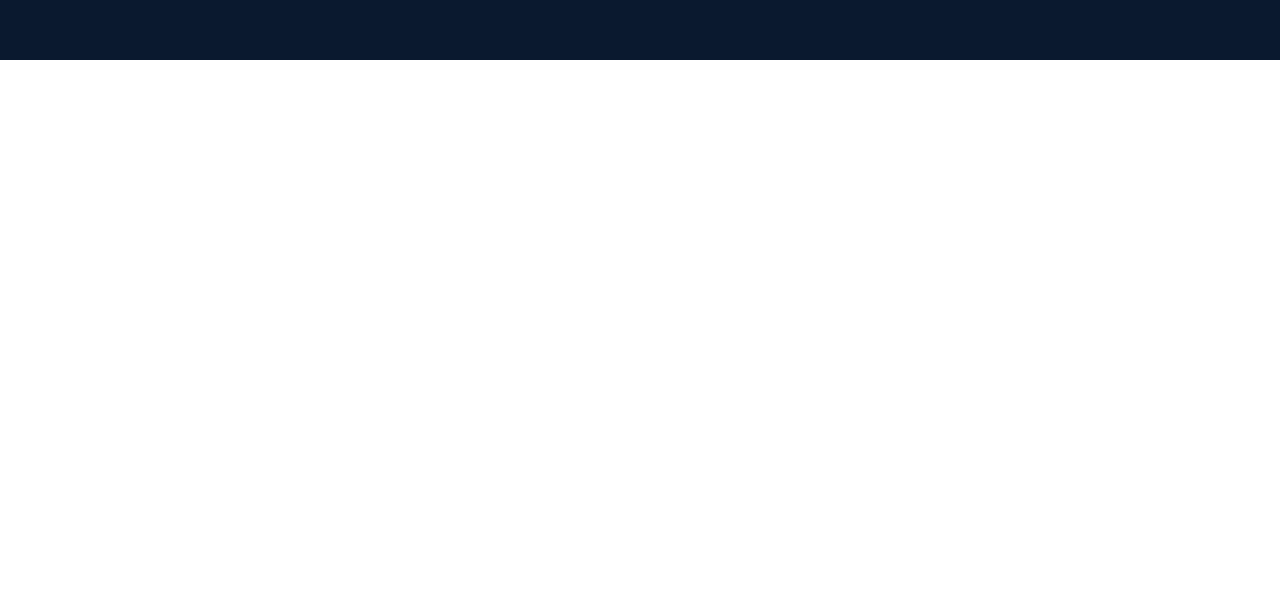
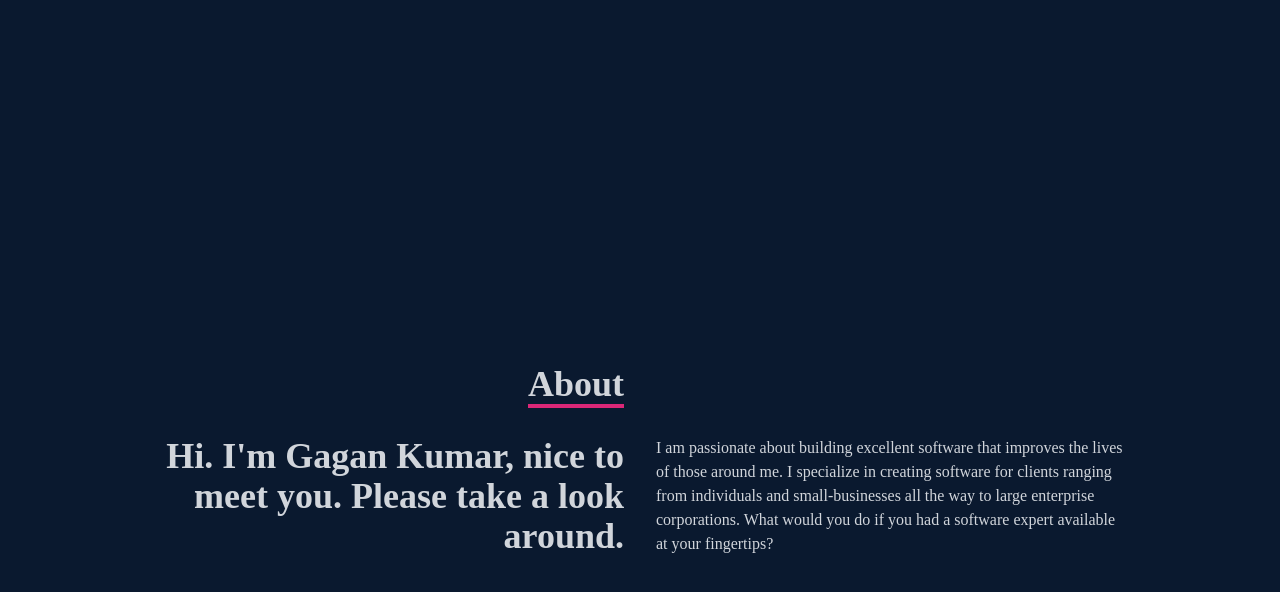
Before and after one commit to GomuGagan/my-portfolio, a React (Create React App) app: page / in a window 1280 px wide. Shown: the part 740-1332 px from the top of the page. Before the commit the page ends 800 px from the top, so only its background shows below. Built offline with nearby package versions, Linux system fonts and the light colour scheme.

Commit message:
about section complete

```diff
--- a/src/App.js
+++ b/src/App.js
@@ -1,4 +1,5 @@
 import React from 'react'
+import About from './components/About'
 import Home from './components/Home'
 import Navbar from './components/Navbar'
 
@@ -7,6 +8,7 @@
     <div>
       <Navbar />
       <Home />
+      <About />
     </div>
   )
 }
--- /dev/null
+++ b/src/components/About.jsx
@@ -0,0 +1,32 @@
+import React from 'react'
+
+const About = () => {
+  return (
+    <div name='about' className='w-full h-screen bg-[#0a192f] text-gray-300'>
+      <div className='flex flex-col justify-center items-center w-full h-full'>
+        <div className='max-w-[1000px] w-full grid grid-cols-2 gap-8'>
+          <div className='sm:text-right pb-8 pl-4'>
+            <p className='text-4xl font-bold inline border-b-4 border-pink-600'>
+              About
+            </p>
+          </div>
+          <div></div>
+          </div>
+          <div className='max-w-[1000px] w-full grid sm:grid-cols-2 gap-8 px-4'>
+            <div className='sm:text-right text-4xl font-bold'>
+              <p>Hi. I'm Gagan Kumar, nice to meet you. Please take a look around.</p>
+            </div>
+            <div>
+              <p>I am passionate about building excellent software that improves
+              the lives of those around me. I specialize in creating software
+              for clients ranging from individuals and small-businesses all the
+              way to large enterprise corporations. What would you do if you had
+              a software expert available at your fingertips?</p>
+            </div>
+          </div>
+      </div>
+    </div>
+  )
+}
+
+export default About
```
